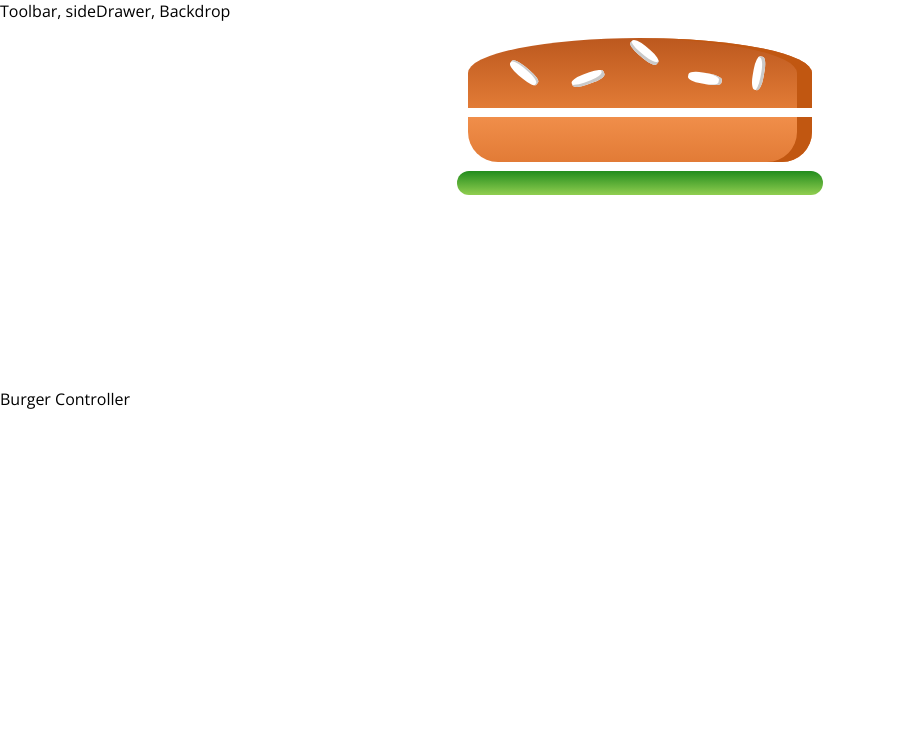
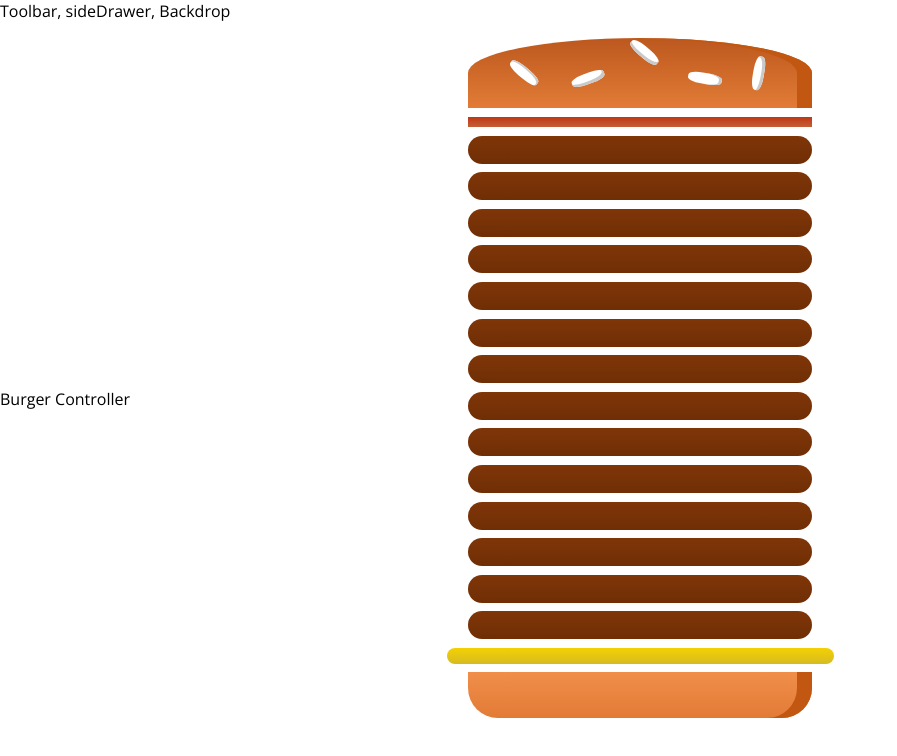
Before and after one commit to woobaik/react, a React (Create React App) app in the folder burger-builder/: page / in a window 1280 px wide. Shown: the top 756 px of the page, without its empty margins (0-897 px from the left). Built offline with nearby package versions, Linux system fonts and the light colour scheme.

Commit message:
Add ingredient display

```diff
--- a/burger-builder/src/components/Burger/Burger.js
+++ b/burger-builder/src/components/Burger/Burger.js
@@ -3,11 +3,19 @@ import BurgerIngredient from "./BurgerIngredient/BurgerIngredient"
 import classes from "./Burger.module.css"
 
 const burger = props => {
+  console.log(props.ingredients)
+
   return (
     <div className={classes.Burger}>
       <BurgerIngredient type='bread-top'></BurgerIngredient>
+      {Object.keys(props.ingredients).map(name => {
+        return [...Array(props.ingredients[name])].map((_, i) => {
+          return (
+            <BurgerIngredient key={name + i} type={name}></BurgerIngredient>
+          )
+        })
+      })}
       <BurgerIngredient type='bread-bottom'></BurgerIngredient>
-      <BurgerIngredient type='salad'></BurgerIngredient>
     </div>
   )
 }
--- a/burger-builder/src/components/Burger/BurgerIngredient/BurgerIngredient.js
+++ b/burger-builder/src/components/Burger/BurgerIngredient/BurgerIngredient.js
@@ -3,7 +3,7 @@ import classes from "./BurgerIngredient.module.css"
 
 const burgerIngredient = props => {
   let ingredient = null
-  console.log(props.type)
+
   switch (props.type) {
     case "bread-top":
       ingredient = (
@@ -29,7 +29,6 @@ const burgerIngredient = props => {
       ingredient = <div className={classes.Bacon}></div>
       break
     default:
-      console.log("hi")
       ingredient = null
   }
 
--- a/burger-builder/src/containers/BurgerBuilder/BurgerBuilder.js
+++ b/burger-builder/src/containers/BurgerBuilder/BurgerBuilder.js
@@ -2,10 +2,18 @@ import React, { Component } from "react"
 import Aux from "../../hoc/Aux"
 import Burger from "../../components/Burger/Burger"
 class BurgerBuilder extends Component {
+  state = {
+    ingredients: {
+      bacon: 1,
+      salad: 0,
+      meat: 14,
+      cheese: 1
+    }
+  }
   render() {
     return (
       <Aux>
-        <Burger></Burger>
+        <Burger ingredients={this.state.ingredients}></Burger>
         <div> Burger Controller</div>
       </Aux>
     )
```
